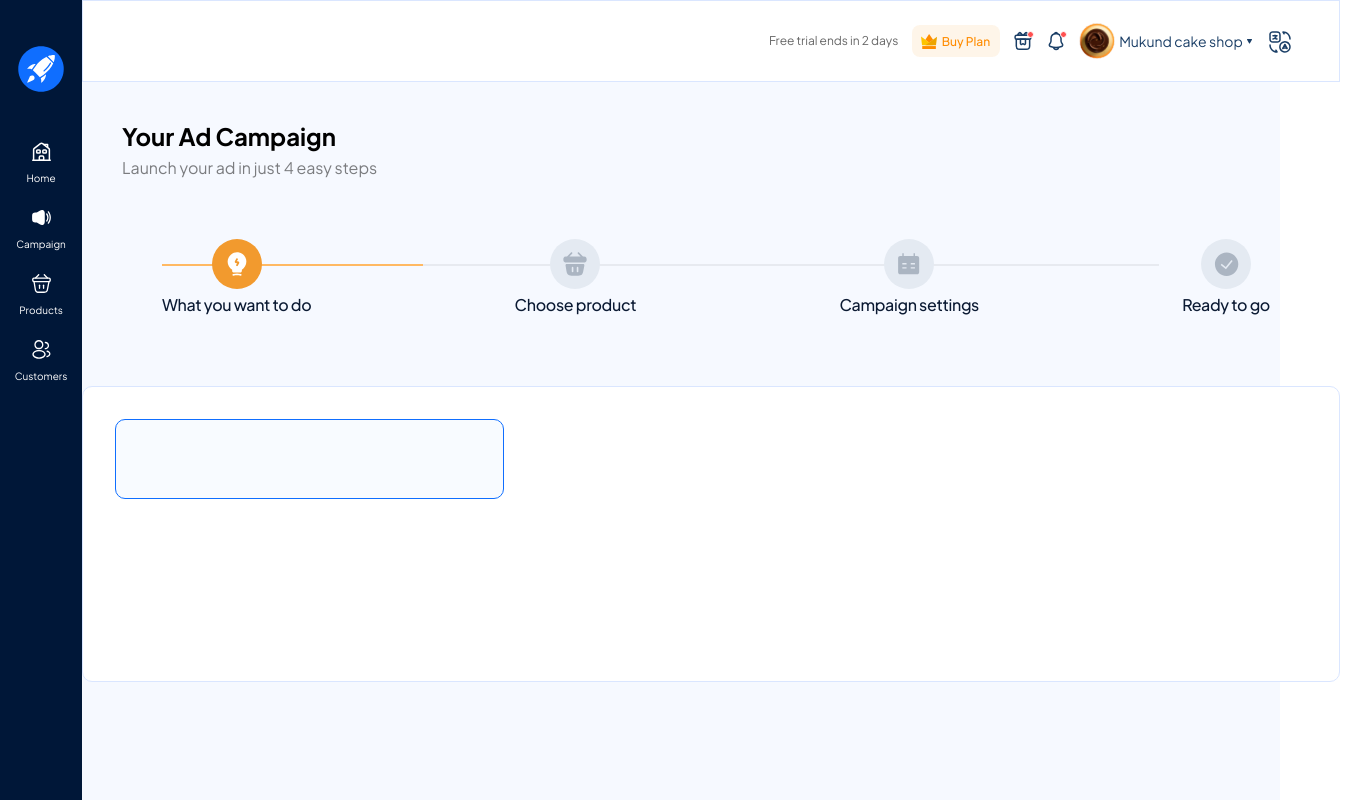
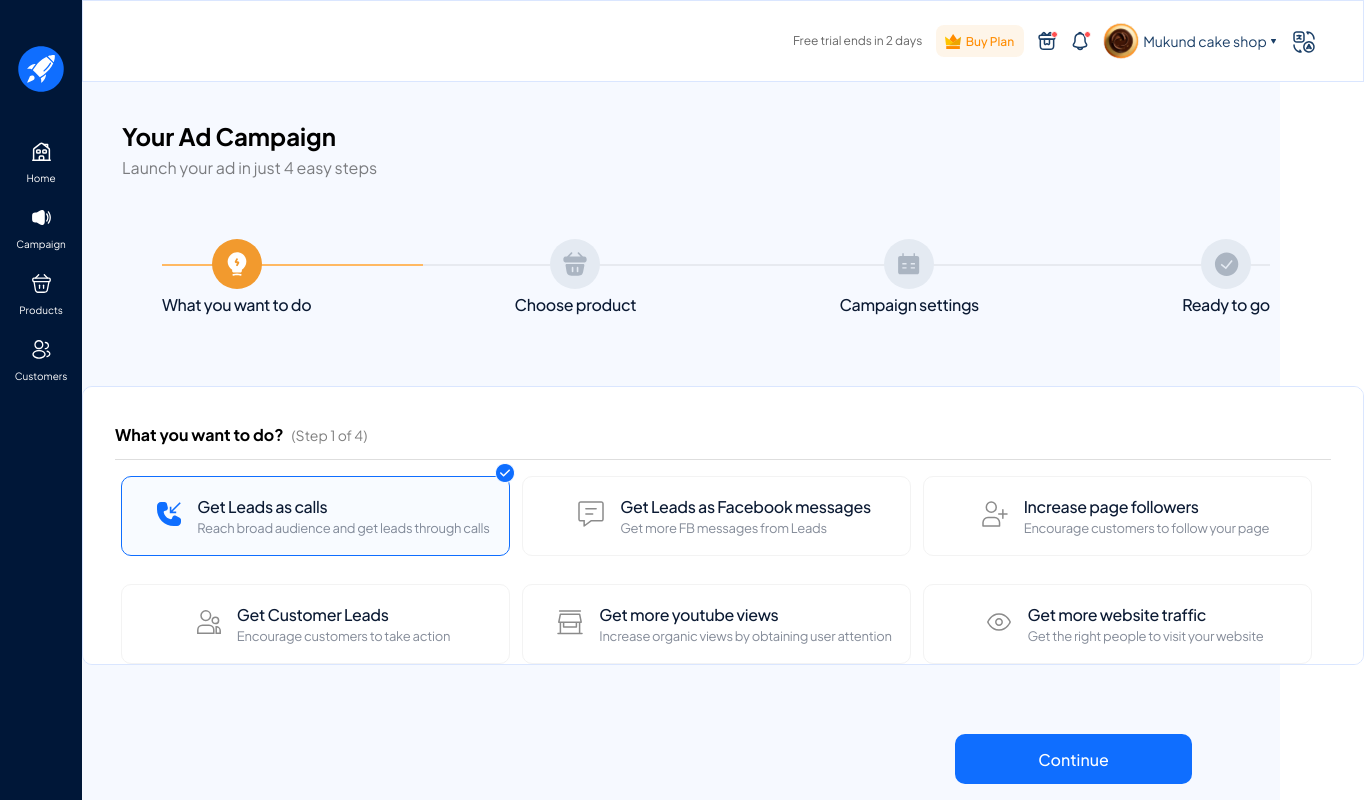
Before and after one commit to sanskar127/food-book, a React (Vite) app: page /campaign in a window 1280 px wide. Shown: the whole page, 1364 px wide, since content can reach past the window. Built offline with nearby package versions, Linux system fonts and the light colour scheme.

Commit message:
Pre Final

```diff
--- a/src/Components/Checkbox.jsx
+++ b/src/Components/Checkbox.jsx
@@ -1,10 +1,22 @@
-import React from 'react'
+import React, { useState } from 'react'
+import Tick from '../assets/images/tick-circle.svg'
 import './checkbox.css'
 
-const Checkbox = () => {
+const Checkbox = ({ title, subtitle, img, img_alt, cState = false }) => {
+  const [isChecked, setChecked] = useState(cState)
+
   return (
-    <div className='chip'>
-
+    <div className="shell">
+      <div className='chip' onClick={() => setChecked(!isChecked)} style={{ borderColor: isChecked ? '#0F6EFF' : '#F3F3F3', backgroundColor: isChecked ? '#e7f0ff4d' : 'transparent' }}>
+        <div className='icon'>
+          <img src={isChecked ? img_alt : img} />
+        </div>
+        <div>
+          <h3>{title}</h3>
+          <h5>{subtitle}</h5>
+        </div>
+      </div>
+      <img src={Tick} className='tick' alt="tick" style={{ visibility: isChecked ? 'visible' : 'hidden' }} />
     </div>
   )
 }
--- a/src/Components/Steps.jsx
+++ b/src/Components/Steps.jsx
@@ -1,24 +1,8 @@
 import React, { useState } from 'react'
-import Lamp from '../assets/progress/lamp-charge.svg'
-import Bag from '../assets/progress/bag.svg'
-import BagAlt from '../assets/progress/bag-alt.svg'
-import Appointments from '../assets/progress/appointments.svg'
-import AppointmentsAlt from '../assets/progress/appointments-alt.svg'
-import Tick from '../assets/progress/tick-circle.svg'
-import TickAlt from '../assets/progress/tick-circle-alt.svg'
-import './steps.css'
+
 
 const Steps = () => {
-    const progressList = [261, 624, 885, 1108]
-    const [progress, setProgress] = useState(0)
-    const [badge, setBadge] = useState(1)
 
-    const handleClick = () => {
-        if (progress < 3) {
-            setProgress(progress + 1)
-            setBadge(badge + 1)
-        }
-    }
 
     return (
         <div className="container">
--- a/src/Components/checkbox.css
+++ b/src/Components/checkbox.css
@@ -1,8 +1,57 @@
 .chip {
+    user-select: none;
     width: 389px;
     height: 80px;
     border-radius: 10px;
     border: 1.5px solid #0F6EFF;
-    background: rgba(231, 240, 255, 0.30);
+    background: #e7f0ff4d;
     box-sizing: border-box;
+    display: flex;
+    align-items: center;
+    justify-content: center;
+    cursor: pointer;
+    transition: .5s;
+    margin: 0 6px;
 }
+
+.icon {
+    margin: 0 16px;
+}
+
+/* .chip img {
+    position: relative;
+    z-index: 2;
+    top: -10px;
+    left: 372px;
+} */
+
+.chip h3 {
+    color: #0B1A33;
+    font-family: Eudoxus Sans;
+    font-size: 16px;
+    font-style: normal;
+    font-weight: 500;
+    line-height: normal;
+    letter-spacing: -0.32px;
+    margin-bottom: 3px;
+}
+
+.chip h5 {
+    color: rgba(11, 26, 51, 0.50);
+    font-family: Eudoxus Sans;
+    font-size: 13px;
+    font-style: normal;
+    font-weight: 400;
+    line-height: normal;
+    letter-spacing: -0.26px;
+}
+
+.tick {
+    position: relative;
+    top: -95px;
+    left: 378px;
+}
+
+.chip input {
+    display: none;
+}
--- a/src/Components/steps.css
+++ /dev/null
@@ -1,67 +0,0 @@
-.container {
-  margin: auto;
-  margin: 80px 0;
-  width: 1108px;
-}
-
-.progress-bar {
-  left: 40px;
-  position: relative;
-  width: 90%;
-  height: 2px;
-  background-color: #E7EAF0;
-}
-
-.progress-bar-filled {
-  height: 100%;
-  background-color: #FFB963;
-  transition: .5s ease-out;
-}
-
-.stepper {
-  position: relative;
-  display: flex;
-  flex-direction: row;
-  align-items: center;
-  justify-content: center;
-
-  width: 50px;
-  height: 50px;
-  /* border: 6px solid #FDFDFF; */
-  border-radius: 50px;
-  /* background-color: #F29A2E; */
-  transition: .5s ease-out;
-}
-
-.stepper-alt {
-  border-color: #E4EAF2;
-  background-color: #E4EAF2;
-}
-
-.container-new {
-  top: -25px;
-  width: 1108px;
-  position: absolute;
-  display: flex;
-  align-items: center;
-  justify-content: space-between;
-}
-
-.caption {
-  display: flex;
-  align-items: center;
-  justify-content: center;
-  flex-direction: column;
-}
-
-.caption h5 {
-  position: relative;
-  margin-top: 5px;
-  color: #0B1A33;
-  font-family: Eudoxus Sans;
-  font-size: 16px;
-  font-style: normal;
-  font-weight: 500;
-  line-height: normal;
-  letter-spacing: -0.32px;
-}
--- a/src/Components/style.css
+++ b/src/Components/style.css
@@ -57,3 +57,71 @@
 .slider.round {
     border-radius: 34px;
 }
+
+.container {
+    margin: auto;
+    margin: 80px 0;
+    width: 1108px;
+  }
+
+  .progress-bar {
+    left: 40px;
+    position: relative;
+    width: 100%;
+    height: 2px;
+    background-color: #E7EAF0;
+  }
+
+  .progress-bar-filled {
+    height: 100%;
+    background-color: #FFB963;
+    transition: .5s ease-out;
+  }
+
+  .stepper {
+    position: relative;
+    display: flex;
+    flex-direction: row;
+    align-items: center;
+    justify-content: center;
+
+    width: 50px;
+    height: 50px;
+    /* border: 6px solid #FDFDFF; */
+    border-radius: 50px;
+    /* background-color: #F29A2E; */
+    transition: .5s ease-out;
+  }
+
+  .stepper-alt {
+    border-color: #E4EAF2;
+    background-color: #E4EAF2;
+  }
+
+  .container-new {
+    top: -25px;
+    width: 1108px;
+    position: absolute;
+    display: flex;
+    align-items: center;
+    justify-content: space-between;
+  }
+
+  .caption {
+    display: flex;
+    align-items: center;
+    justify-content: center;
+    flex-direction: column;
+  }
+
+  .caption h5 {
+    position: relative;
+    margin-top: 5px;
+    color: #0B1A33;
+    font-family: Eudoxus Sans;
+    font-size: 16px;
+    font-style: normal;
+    font-weight: 500;
+    line-height: normal;
+    letter-spacing: -0.32px;
+  }
--- a/src/Pages/Campaign/Campaign.jsx
+++ b/src/Pages/Campaign/Campaign.jsx
@@ -1,21 +1,100 @@
-import React from 'react'
+import React, { useState } from 'react'
 import './campaign.css'
-import Steps from '../../Components/Steps'
 import Checkbox from '../../Components/Checkbox'
+import Step1 from '../../assets/backend/step1.json'
+// ----------------
+import Lamp from '../../assets/progress/lamp-charge.svg'
+import Bag from '../../assets/progress/bag.svg'
+import BagAlt from '../../assets/progress/bag-alt.svg'
+import Appointments from '../../assets/progress/appointments.svg'
+import AppointmentsAlt from '../../assets/progress/appointments-alt.svg'
+import Tick from '../../assets/progress/tick-circle.svg'
+import TickAlt from '../../assets/progress/tick-circle-alt.svg'
 
 const Campaign = () => {
+    const progressList = [261, 624, 885, 1108]
+    const [progress, setProgress] = useState(0)
+    const [badge, setBadge] = useState(1)
+
+    const handleClick = () => {
+        if (progress < 3) {
+            setProgress(progress + 1)
+            setBadge(badge + 1)
+        }
+    }
+
     return (
         <div className='campaign-main'>
-            <div className="header">
+            <div className="cheader">
                 <div>
                     <h2 className="heading">Your Ad Campaign</h2>
                     <h4 className="subheading">Launch your ad in just 4 easy steps</h4>
                 </div>
-                <Steps />
+                <div className="container">
+                    <div className="progress-bar">
+                        <div className="progress-bar-filled" style={{ width: `${progressList[progress]}px` }}></div>
+                        <div className="container-new">
+                            <div className="caption">
+                                <div className="stepper" style={{
+                                    borderColor: "#FDFDFF",
+                                    backgroundColor: "#F29A2E"
+                                }}>
+                                    <img src={Lamp} alt="" />
+                                </div>
+                                <h5>What you want to do</h5>
+                            </div>
+                            <div className="caption">
+                                <div className="stepper" style={badge >= 2 ? {
+                                    borderColor: "#FDFDFF",
+                                    backgroundColor: "#F29A2E"
+                                } : {
+                                    borderColor: "#E4EAF2",
+                                    backgroundColor: "#E4EAF2"
+                                }} >
+                                    <img src={badge >= 2 ? BagAlt : Bag} alt="" />
+                                </div>
+                                <h5>Choose product</h5>
+                            </div>
+                            <div className="caption">
+                                <div className="stepper" style={badge >= 3 ? {
+                                    borderColor: "#FDFDFF",
+                                    backgroundColor: "#F29A2E"
+                                } : {
+                                    borderColor: "#E4EAF2",
+                                    backgroundColor: "#E4EAF2"
+                                }} >
+                                    <img src={badge >= 3 ? AppointmentsAlt : Appointments} alt="" />
+                                </div>
+                                <h5>Campaign settings</h5>
+                            </div>
+                            <div className="caption">
+                                <div className="stepper" style={badge > 3 ? {
+                                    borderColor: "#FDFDFF",
+                                    backgroundColor: "#F29A2E"
+                                } : {
+                                    borderColor: "#E4EAF2",
+                                    backgroundColor: "#E4EAF2"
+                                }} >
+                                    <img src={badge > 3 ? TickAlt : Tick} alt="" />
+                                </div>
+                                <h5>Ready to go</h5>
+                            </div>
+                        </div>
+                    </div>
+                </div>
             </div>
             <div className="cbody">
-                <Checkbox/>
+                <div className="cap">
+                    <h3>What you want to do?</h3>
+                    <h5>(Step 1 of 4)</h5>
+                </div>
+                {Step1.map(item => {
+                    return (
+                        <Checkbox key={item.id} title={item.title} subtitle={item.subtitle} img={item.icon} img_alt={item['icon-alt']} cState={item.status} />
+                    )
+                })}
             </div>
+            <button onClick={handleClick} className='continue'>Continue</button>
         </div>
     )
 }
--- a/src/Pages/Campaign/campaign.css
+++ b/src/Pages/Campaign/campaign.css
@@ -4,13 +4,62 @@
     align-items: center;
 }
 
+.cheader {
+    /* display: flex;
+    align-items: center;
+    justify-content: space-between;
+    flex-direction: column; */
+    box-sizing: border-box;
+    width: 100%;
+    padding: 40px;
+}
+
 .cbody {
-    width: 1258px;
-    height: 296px;
+    width: 1282px;
+    height: 279px;
     padding: 32px;
     border-radius: 10px;
     border: 1px solid #DAE6FF;
     background: #FFF;
     box-sizing: border-box;
     overflow: auto;
+    display: flex;
+    flex-wrap: wrap;
 }
+
+.continue {
+    position: fixed;
+    bottom: 0;
+    right: 0;
+    margin: 16px 88px;
+}
+
+.cap {
+    width: 100%;
+    padding-bottom: 8px;
+    display: flex;
+    border-bottom: 1px solid rgb(222, 222, 222);
+    margin-bottom: 16px;
+}
+
+.cap h3 {
+    color: #000;
+    font-family: Eudoxus Sans;
+    font-size: 16px;
+    font-style: normal;
+    font-weight: 700;
+    line-height: 32px;
+    margin-right: 8px;
+    /* 200% */
+}
+
+.cap h5 {
+    margin-right: 8px;
+    color: rgba(0, 0, 0, 0.50);
+    font-family: Eudoxus Sans;
+    font-size: 14px;
+    font-style: normal;
+    font-weight: 400;
+    line-height: 32px;
+    /* 228.571% */
+}
--- a/src/Pages/Dashboard/Dashboard.jsx
+++ b/src/Pages/Dashboard/Dashboard.jsx
@@ -1,4 +1,5 @@
 import React, { useState } from 'react'
+import { Link } from 'react-router-dom'
 import './dashboard.css'
 import Circle from '../../assets/images/add-circle.svg'
 import Search from '../../assets/images/search-normal.svg'
@@ -56,7 +57,9 @@ const Dashboard = () => {
           <h2 className="heading">Your Campaigns</h2>
           <h4 className="subheading">Check the list of campigns you created </h4>
         </div>
-        <button className="create"> <img src={Circle} alt="plus" /> Create new campaign</button>
+        <Link to="/campaign" style={{textDecoration: 'none'}}>
+          <button className="create"> <img src={Circle} alt="plus" /> Create new campaign</button>
+        </Link>
       </div>
 
       <div className="body">
--- a/src/Pages/Dashboard/dashboard.css
+++ b/src/Pages/Dashboard/dashboard.css
@@ -5,10 +5,10 @@
 }
 
 .header {
-    /* display: flex;
+    display: flex;
     align-items: center;
     justify-content: space-between;
-    flex-direction: column; */
+    /* flex-direction: column; */
     box-sizing: border-box;
     width: 100%;
     padding: 40px;
```
Also changed, not shown: src/assets/backend/step1.json (+10 -0 lines), src/assets/images/tick-circle.svg (added).
